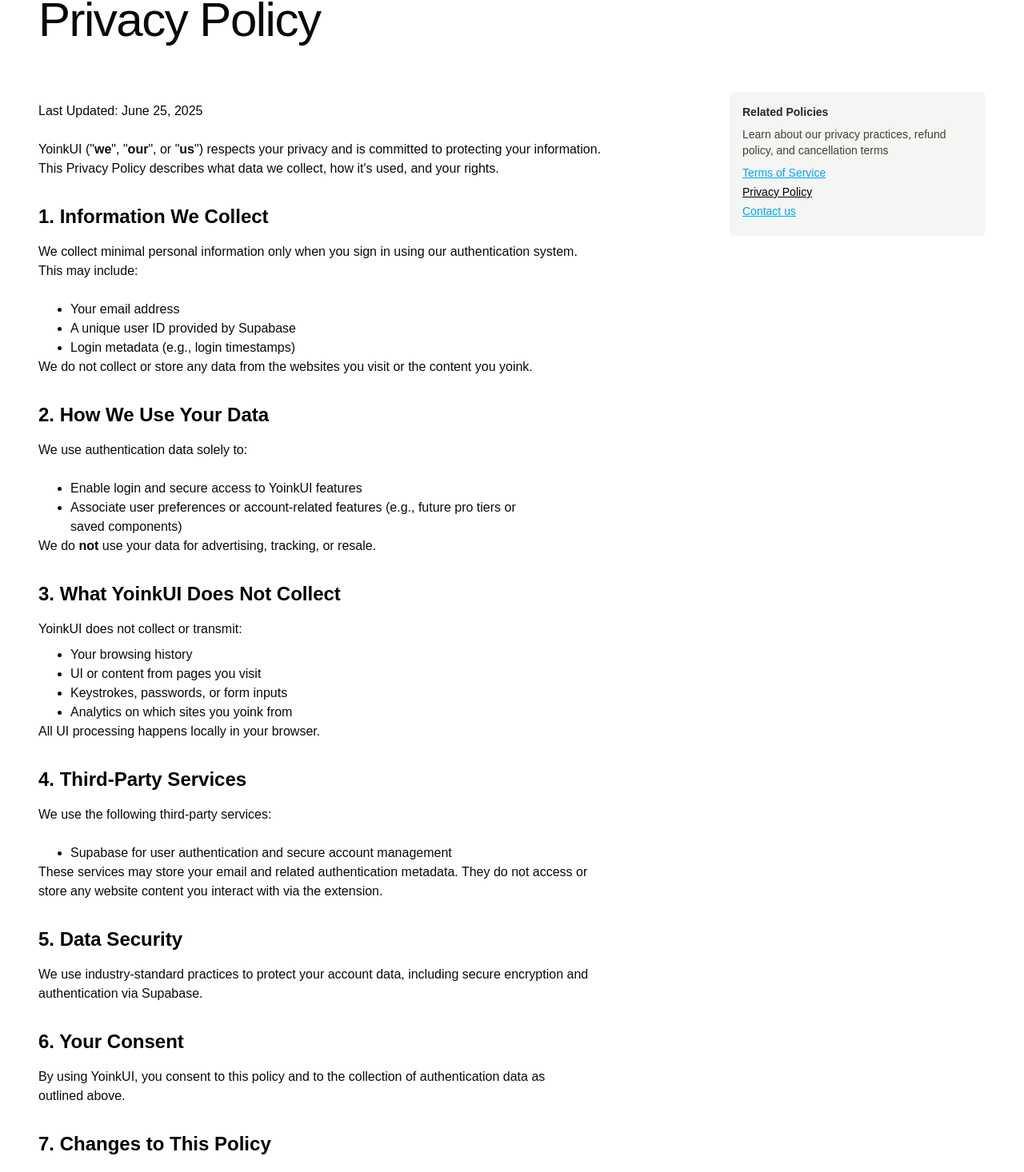
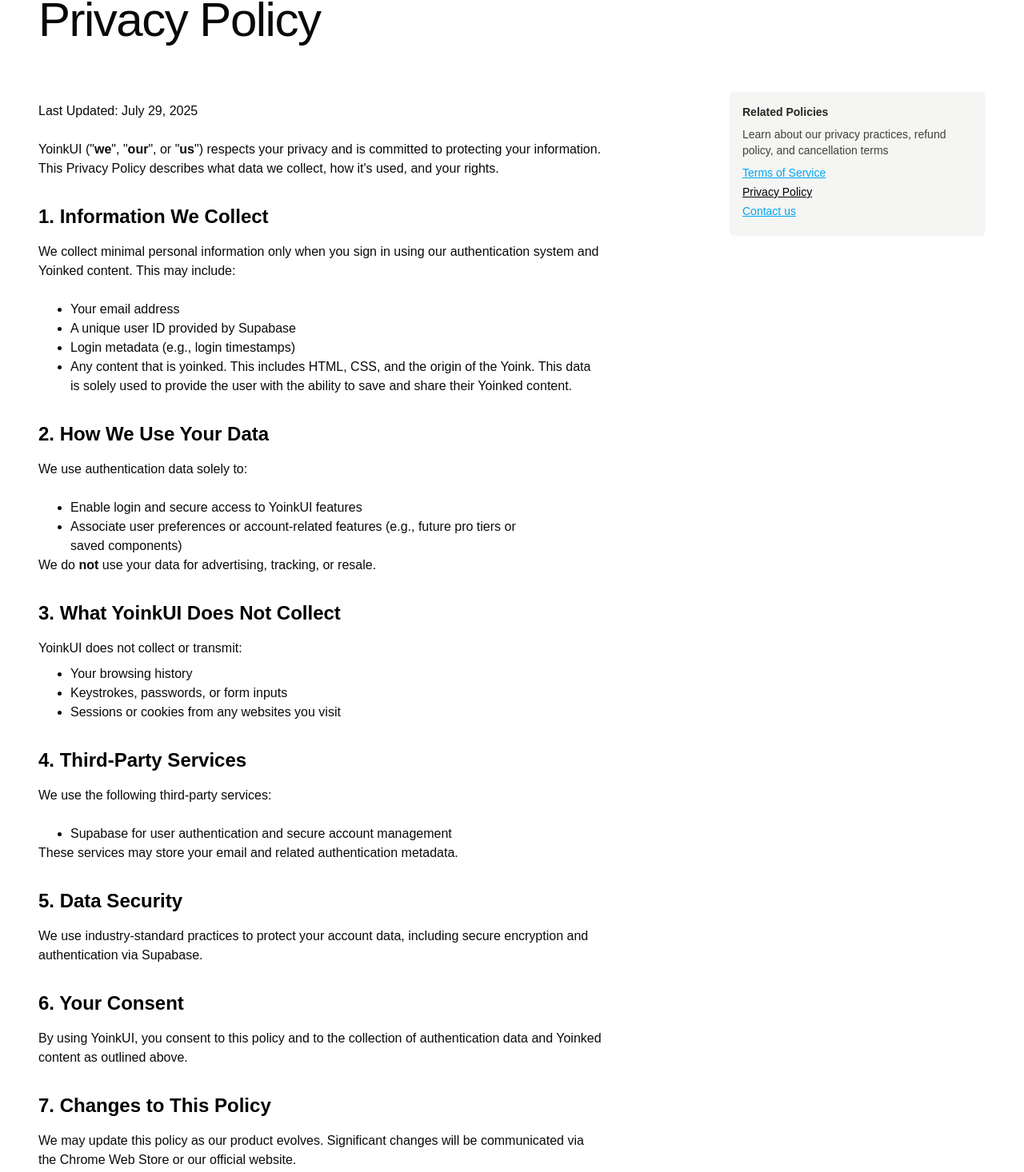
Before and after one commit to kian-karazmoudeh/YoinkUISite, a Next.js app: page /privacy-policy in a window 1280 px wide. Shown: the part 173-1639 px from the top of the page at 80% size. Built offline with nearby package versions, Linux system fonts and the light colour scheme; no server answers.

Commit message:
Updated privacy policy

```diff
--- a/app/(administration)/privacy-policy/page.tsx
+++ b/app/(administration)/privacy-policy/page.tsx
@@ -14,7 +14,7 @@
         </h1>
       </div>
       <div className="mt-18 max-w-3xl text-pretty px-6  lg:px-8">
-        <p className="mb-6">Last Updated: June 25, 2025</p>
+        <p className="mb-6">Last Updated: July 29, 2025</p>
         <p className="mb-6">
           YoinkUI (&quot;<strong>we</strong>&quot;, &quot;<strong>our</strong>
           &quot;, or &quot;<strong>us</strong>&quot;) respects your privacy and
@@ -27,17 +27,18 @@
         </h2>
         <p className="mb-6">
           We collect minimal personal information only when you sign in using
-          our authentication system. This may include:
+          our authentication system and Yoinked content. This may include:
         </p>
         <ul className="list-disc ml-10">
           <li>Your email address</li>
           <li>A unique user ID provided by Supabase</li>
           <li>Login metadata (e.g., login timestamps)</li>
+          <li>
+            Any content that is yoinked. This includes HTML, CSS, and the origin
+            of the Yoink. This data is solely used to provide the user with the
+            ability to save and share their Yoinked content.
+          </li>
         </ul>
-        <p className="mb-6">
-          We do not collect or store any data from the websites you visit or the
-          content you yoink.
-        </p>
         <h2 className="mt-8 mb-4 text-black leading-[1.33333] text-2xl font-bold">
           2. How We Use Your Data
         </h2>
@@ -59,13 +60,9 @@
         <p className="mb-2">YoinkUI does not collect or transmit:</p>
         <ul className="list-disc ml-10">
           <li>Your browsing history</li>
-          <li>UI or content from pages you visit</li>
           <li>Keystrokes, passwords, or form inputs</li>
-          <li>Analytics on which sites you yoink from</li>
+          <li>Sessions or cookies from any websites you visit</li>
         </ul>
-        <p className="mb-2">
-          All UI processing happens locally in your browser.
-        </p>
         <h2 className="mt-8 mb-4 text-black leading-[1.33333] text-2xl font-bold">
           4. Third-Party Services
         </h2>
@@ -77,8 +74,7 @@
         </ul>
         <p className="mb-6">
           These services may store your email and related authentication
-          metadata. They do not access or store any website content you interact
-          with via the extension.
+          metadata.
         </p>
         <h2 className="mt-8 mb-4 text-black leading-[1.33333] text-2xl font-bold">
           5. Data Security
@@ -93,7 +89,7 @@
         </h2>
         <p className="mb-6">
           By using YoinkUI, you consent to this policy and to the collection of
-          authentication data as outlined above.
+          authentication data and Yoinked content as outlined above.
         </p>
         <h2 className="mt-8 mb-4 text-black leading-[1.33333] text-2xl font-bold">
           7. Changes to This Policy
```
